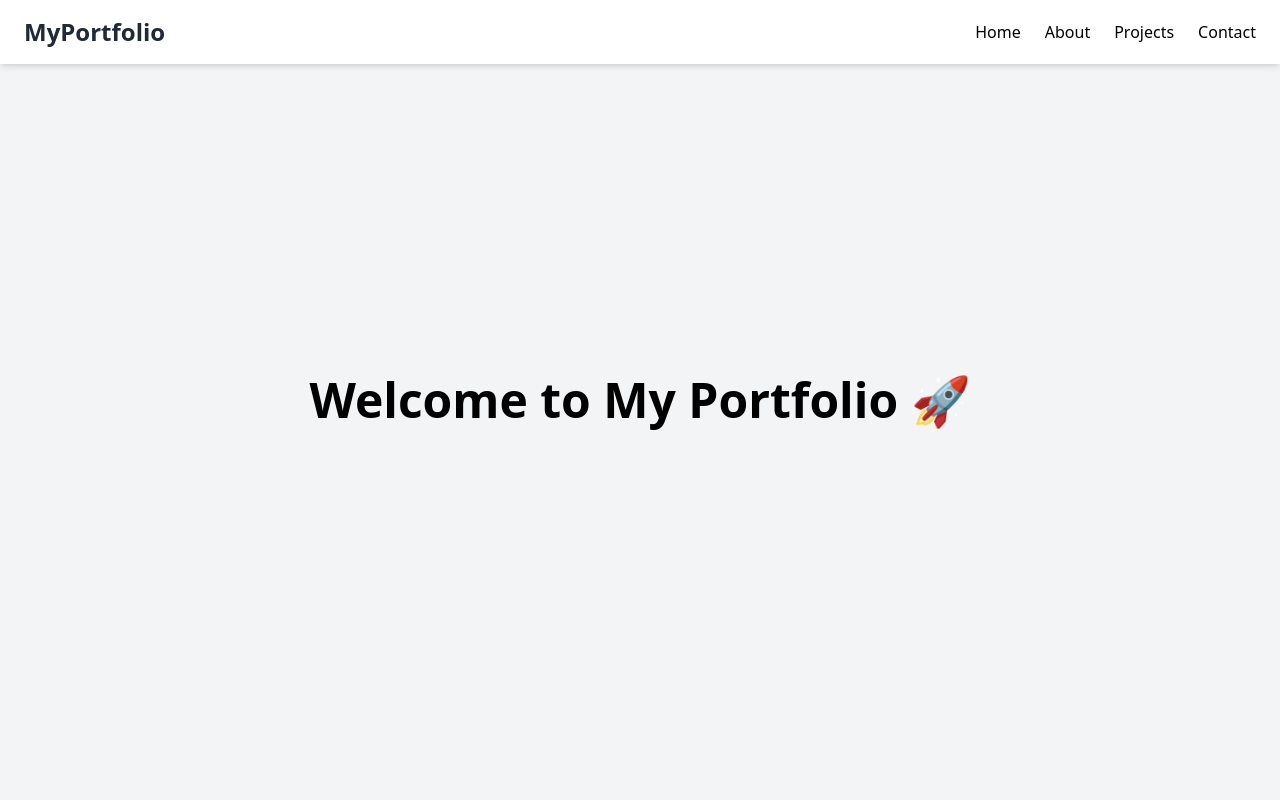
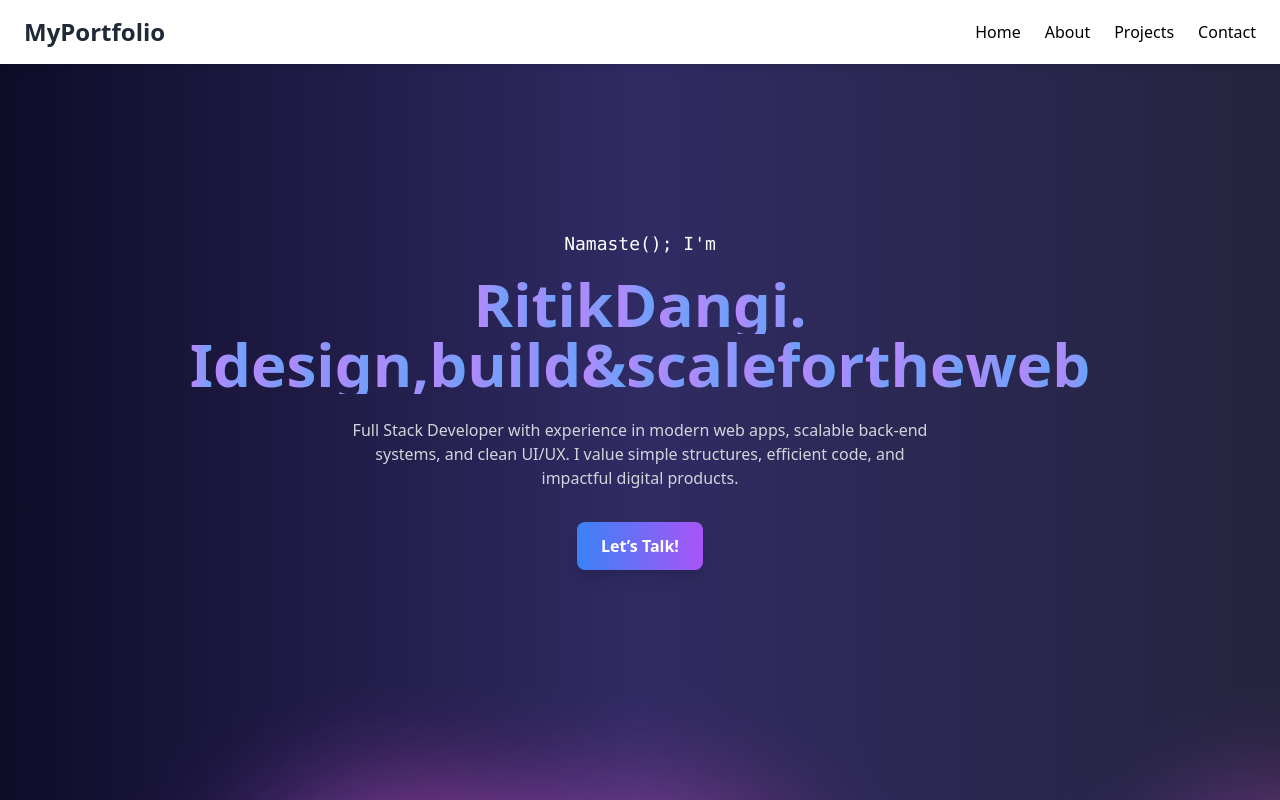
Before and after one commit to Ritikdangi/my-portfolio, a Next.js app: page / in a window 1280 px wide. Built offline with nearby package versions, Linux system fonts and the light colour scheme.

Commit message:
changes on hero section

```diff
--- /dev/null
+++ b/src/app/components/AnimatedText.tsx
@@ -0,0 +1,19 @@
+"use client";
+import { motion } from "framer-motion";
+
+export default function AnimatedText({ text }: { text: string }) {
+  return (
+    <h1 className="text-6xl font-extrabold text-white flex flex-wrap justify-center">
+      {text.split("").map((char, i) => (
+        <motion.span
+          key={i}
+          className="bg-gradient-to-r from-purple-400 to-blue-400 bg-clip-text text-transparent cursor-pointer"
+          whileHover={{ y: -10, rotate: -5 }}
+          transition={{ type: "spring", stiffness: 300 }}
+        >
+          {char}
+        </motion.span>
+      ))}
+    </h1>
+  );
+}
--- /dev/null
+++ b/src/app/components/Background.tsx
@@ -0,0 +1,37 @@
+"use client";
+import { motion } from "framer-motion";
+import { useEffect, useState } from "react";
+
+export default function Background() {
+  const [screenWidth, setScreenWidth] = useState(0);
+
+  useEffect(() => {
+    if (typeof window !== "undefined") {
+      setScreenWidth(window.innerWidth);
+    }
+  }, []);
+
+  const bubbles = Array.from({ length: 8 });
+
+  return (
+    <div className="absolute inset-0 overflow-hidden -z-10 bg-gradient-to-r from-[#0f0c29] via-[#302b63] to-[#24243e]">
+      {screenWidth > 0 &&
+        bubbles.map((_, i) => (
+          <motion.div
+            key={i}
+            className="absolute w-72 h-72 rounded-full bg-gradient-to-r from-purple-500 to-pink-500 opacity-30 blur-3xl"
+            initial={{ y: "100vh", x: Math.random() * screenWidth }}
+            animate={{
+              y: [-200, "100vh"],
+              x: Math.random() * screenWidth,
+            }}
+            transition={{
+              repeat: Infinity,
+              duration: 15 + Math.random() * 10,
+              ease: "linear",
+            }}
+          />
+        ))}
+    </div>
+  );
+}
--- a/src/app/components/Hero.tsx
+++ b/src/app/components/Hero.tsx
@@ -1,9 +1,41 @@
-import React from 'react'
+"use client";
 
-function Hero() {
+import AnimatedText from "./AnimatedText";
+import Background from "./Background";
+import { motion } from "framer-motion";
+
+export default function Hero() {
   return (
-    <div>Hero</div>
-  )
+    <section
+      id="home"
+      className="relative h-screen flex flex-col justify-center items-center text-center text-white px-6"
+    >
+      <Background />
+
+      <motion.h2
+        className="text-lg mb-4 font-mono"
+        initial={{ opacity: 0, y: -20 }}
+        animate={{ opacity: 1, y: 0 }}
+        transition={{ duration: 1 }}
+      >
+        Namaste(); I'm
+      </motion.h2>
+
+      <AnimatedText text="Ritik Dangi." />
+      <AnimatedText text="I design, build & scale for the web" />
+
+      <p className="max-w-xl mt-6 text-gray-300">
+      Full Stack Developer with experience in modern web apps, scalable back-end systems, and clean UI/UX. I value simple structures, efficient code, and impactful digital products.
+      </p>
+
+      <motion.a
+        href="#contact"
+        className="mt-8 px-6 py-3 bg-gradient-to-r from-blue-500 to-purple-500 text-white rounded-lg font-semibold shadow-lg hover:opacity-90"
+        whileHover={{ scale: 1.1 }}
+        whileTap={{ scale: 0.95 }}
+      >
+        Let’s Talk!
+      </motion.a>
+    </section>
+  );
 }
-
-export default Hero
--- a/src/app/globals.css
+++ b/src/app/globals.css
@@ -1,3 +1,7 @@
 @import "tailwindcss/base";
 @import "tailwindcss/components";
 @import "tailwindcss/utilities";
+
+html {
+    scroll-behavior: smooth;
+  }
--- a/src/app/page.tsx
+++ b/src/app/page.tsx
@@ -1,12 +1,11 @@
 import Navbar from "./components/Navbar";
+import Hero from "./components/Hero";
 
 export default function Home() {
   return (
     <main>
       <Navbar />
-      <section id="home" className="h-screen flex items-center justify-center bg-gray-100">
-        <h1 className="text-5xl font-bold">Welcome to My Portfolio 🚀</h1>
-      </section>
+      <Hero />
     </main>
   );
 }
```
